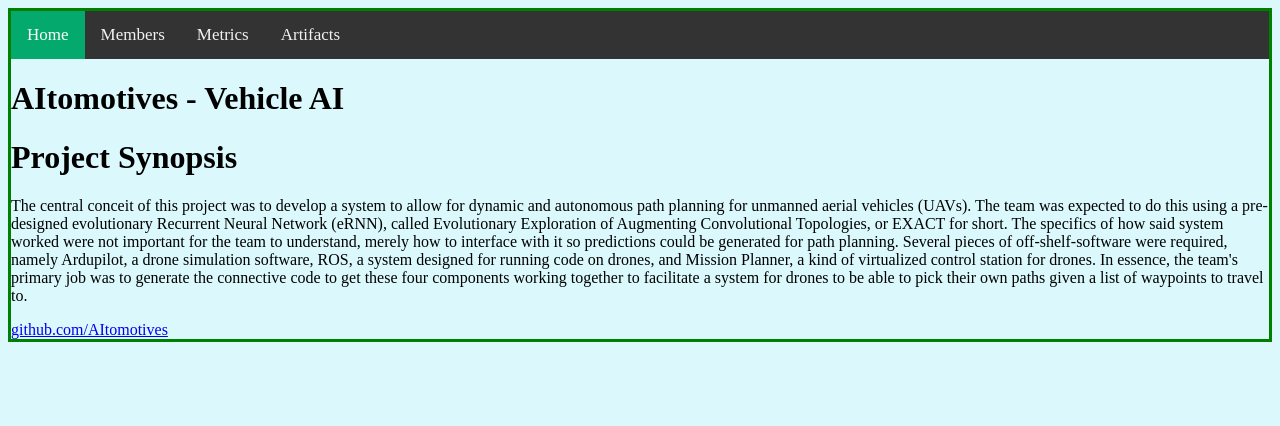
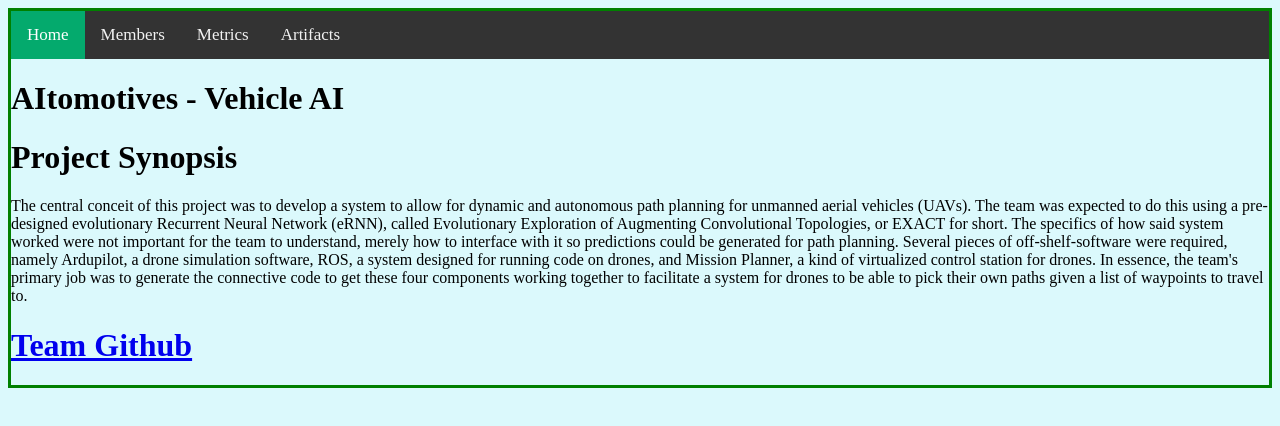
Before and after one commit to AItomotives/Website, a plain HTML site: page index.html in a window 1280 px wide. Drawn offline with Linux system fonts and the light colour scheme.

Commit message:
Change github link

```diff
--- a/index.html
+++ b/index.html
@@ -17,7 +17,7 @@
         <p>
           The central conceit of this project was to develop a system to allow for dynamic and autonomous path planning for unmanned aerial vehicles (UAVs). The team was expected to do this using a pre-designed evolutionary Recurrent Neural Network (eRNN), called Evolutionary Exploration of Augmenting Convolutional Topologies, or EXACT for short. The specifics of how said system worked were not important for the team to understand, merely how to interface with it so predictions could be generated for path planning. Several pieces of off-shelf-software were required, namely Ardupilot, a drone simulation software, ROS, a system designed for running code on drones, and Mission Planner, a kind of virtualized control station for drones. In essence, the team's primary job was to generate the connective code to get these four components working together to facilitate a system for drones to be able to pick their own paths given a list of waypoints to travel to.
         </p>
-        <a href="https://github.com/AItomotives">github.com/AItomotives</a>
+        <h1><a href="https://github.com/AItomotives">Team Github</a></h1>
   </div></body>
 
 </html>
```
